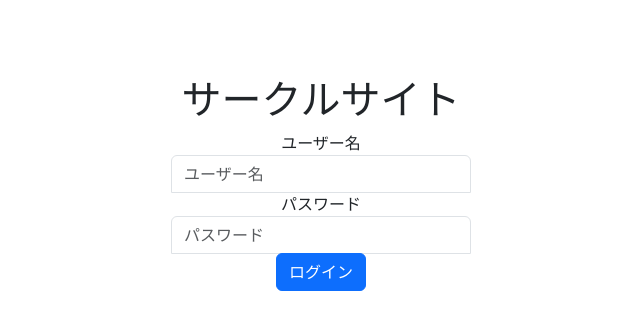
After one commit to umeyuri/php-text1, a PHP site: page /login.php in a window 1280 px wide. The commit adds this page. Shown: the top 330 px of the page, without its empty margins (319-959 px from the left). Run offline with PHP 8.4, Linux system fonts and the light colour scheme.

Commit message:
ログイン機能（セッション）

```diff
--- a/album.php
+++ b/album.php
@@ -1,4 +1,5 @@
 <?php
+include './includes/login.php';
 $images = array();
 $num = 4;
 
--- a/delete.php
+++ b/delete.php
@@ -1,4 +1,5 @@
 <?php
+include './includes/login.php';
 $id = intval($_POST['id']);
 $pass = intval($_POST['pass']);
 
--- a/index.php
+++ b/index.php
@@ -1,4 +1,6 @@
 <?php
+    include './includes/login.php';
+
     $fp = fopen('./info.txt', 'r'); //ファイルポインタが返り値
     if ($fp) {
         $line = fgets($fp);
--- a/info.php
+++ b/info.php
@@ -1,4 +1,5 @@
 <?php
+include './includes/login.php';
 // $fp = fopen('./info.txt', 'r');
 // $line = [];
 // if ($fp) {
--- /dev/null
+++ b/login.php
@@ -0,0 +1,76 @@
+<?php
+session_start(); //セッション開始
+
+if (isset($_SESSION['id'])) {
+    header('Location: index.php');
+} else if (isset($_POST['name']) && isset($_POST['password'])) {
+    //　DB接続
+    $dsn = 'mysql:host=localhost;dbname=tennis;charset=utf8';//data source name
+    $user = 'root';
+    $password = 'root';
+
+    try {
+        $db = new PDO($dsn, $user, $password);
+        $db->setAttribute(PDO::ATTR_EMULATE_PREPARES, false);
+        $stmt = $db->prepare("SELECT * FROM users where name=:name AND password=:pass");
+        $stmt->bindParam(':name', $_POST['name'], PDO::PARAM_STR);
+        $stmt->bindParam(':pass', hash("sha256", $_POST['password']), PDO::PARAM_STR);
+        $stmt->execute();
+
+        if ($row = $stmt->fetch()) {
+            // DBにユーザーが存在していたらセッションに代入する
+            $_SESSION['id'] = $row['id'];
+            header('Location: index.php');
+            exit();
+        } else {
+            header('Location:login.php');
+            exit();
+        }
+    } catch (PDOException $e) {
+        exit('エラー:' . $e->getMessage());
+    }
+}
+?>
+<!DOCTYPE html>
+<html lang="ja">
+<head>
+    <meta charset="UTF-8">
+    <meta http-equiv="X-UA-Compatible" content="IE=edge">
+    <meta name="viewport" content="width=device-width, initial-scale=1.0">
+    <title>サークルサイト</title>
+    <link href="https://cdn.jsdelivr.net/npm/bootstrap@5.3.0/dist/css/bootstrap.min.css" rel="stylesheet" integrity="sha384-9ndCyUaIbzAi2FUVXJi0CjmCapSmO7SnpJef0486qhLnuZ2cdeRhO02iuK6FUUVM" crossorigin="anonymous">
+    <style type="text/css">
+        form {
+            width: 100%;
+            max-width: 330px;
+            padding: 15px;
+            margin: auto;
+            text-align: center;
+        }
+        #name {
+            margin-bottom: -1px;
+            border-bottom-right-radius: 0;
+            border-bottom-left-radius: 0;
+        }
+        #password {
+            margin-bottom: -1px;
+            border-bottom-right-radius: 0;
+            border-bottom-left-radius: 0;
+        }
+    </style>
+</head>
+<body>
+    <main role="main" class="container" style="padding:60px 15px 0">
+        <div>
+            <form method="post" action="login.php">
+                <h1>サークルサイト</h1>
+                <label class="sr-only">ユーザー名</label>
+                <input type="text" id="name" name="name" class="form-control" placeholder="ユーザー名">
+                <label class="sr-only">パスワード</label>
+                <input type="text" id="password" name="password" class="form-control" placeholder="パスワード">
+                <input type="submit" class="btn btn-primary btn-block" value="ログイン">
+            </form>
+        </div>
+    </main>
+</body>
+</html>
--- a/navbar.php
+++ b/navbar.php
@@ -12,6 +12,7 @@
             <li class="nav-item"><a class="nav-link" href="./upload.php">画像アップロード</a></li>
             <li class="nav-item"><a class="nav-link" href="./album.php">アルバム</a></li>
             <li class="nav-item"><a class="nav-link" href="./bbs.php">掲示板</a></li>
+            <li class="nav-item"><a class="nav-link" href="./logout.php">ログアウト</a></li>
         </ul>
     </div>
 </nav>
--- a/upload.php
+++ b/upload.php
@@ -1,4 +1,5 @@
 <?php
+include './includes/login.php';
 $msg = null;
 $alert = null;
 
--- a/write.php
+++ b/write.php
@@ -1,4 +1,5 @@
 <?php
+include './includes/login.php';
 // データを受け取る
 $name = $_POST['name'];
 $title = $_POST['title'];
@@ -16,6 +17,9 @@ if (!preg_match("/^[0-9]{4}$/", $pass)) {
     header("Location:bbs.php");
     exit();
 }
+
+// クッキーを発行して保存させる
+setcookie('name', $name, time() + 60*60*24*30);
 
 //　DB接続
 $dsn = 'mysql:host=localhost;dbname=tennis;charset=utf8';//data source name
```
Also changed, not shown: bbs.php (+9 -1 lines), includes/login.php (added, +8 -0 lines), logout.php (added, +7 -0 lines).
